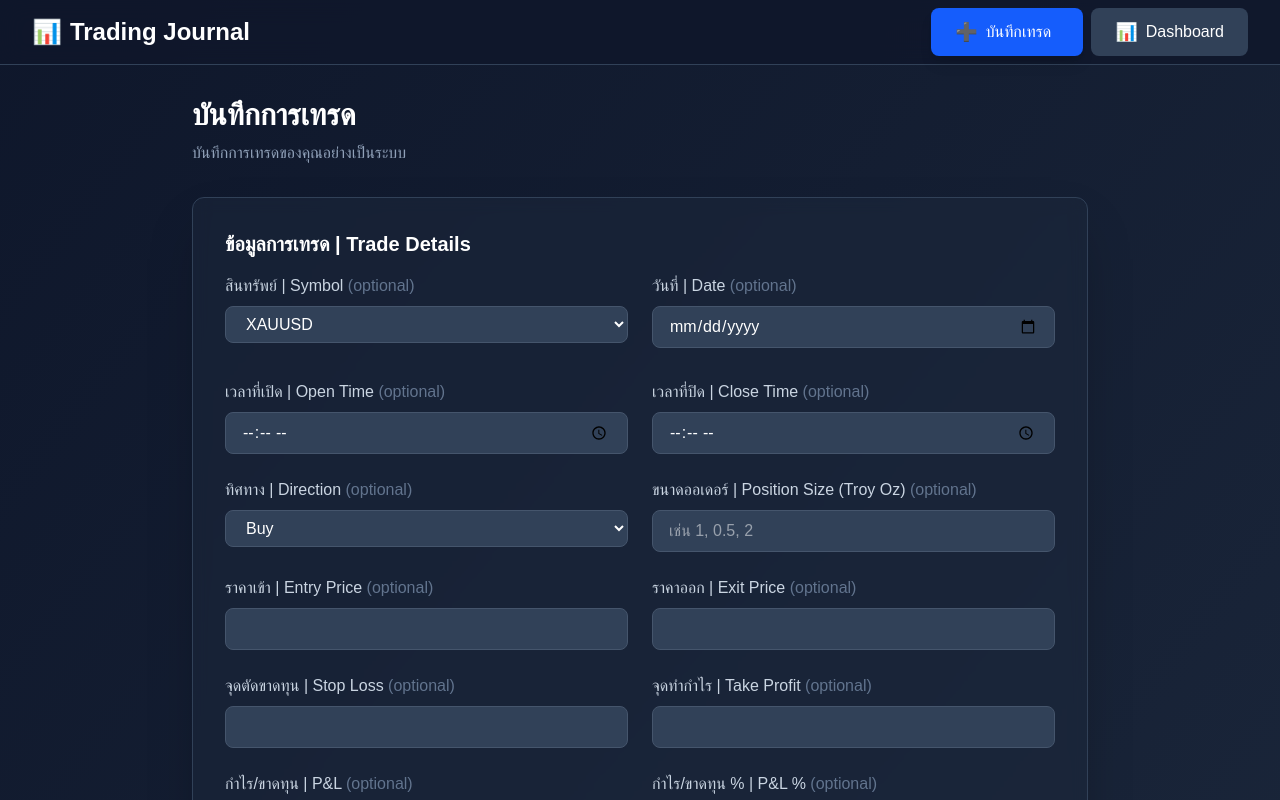
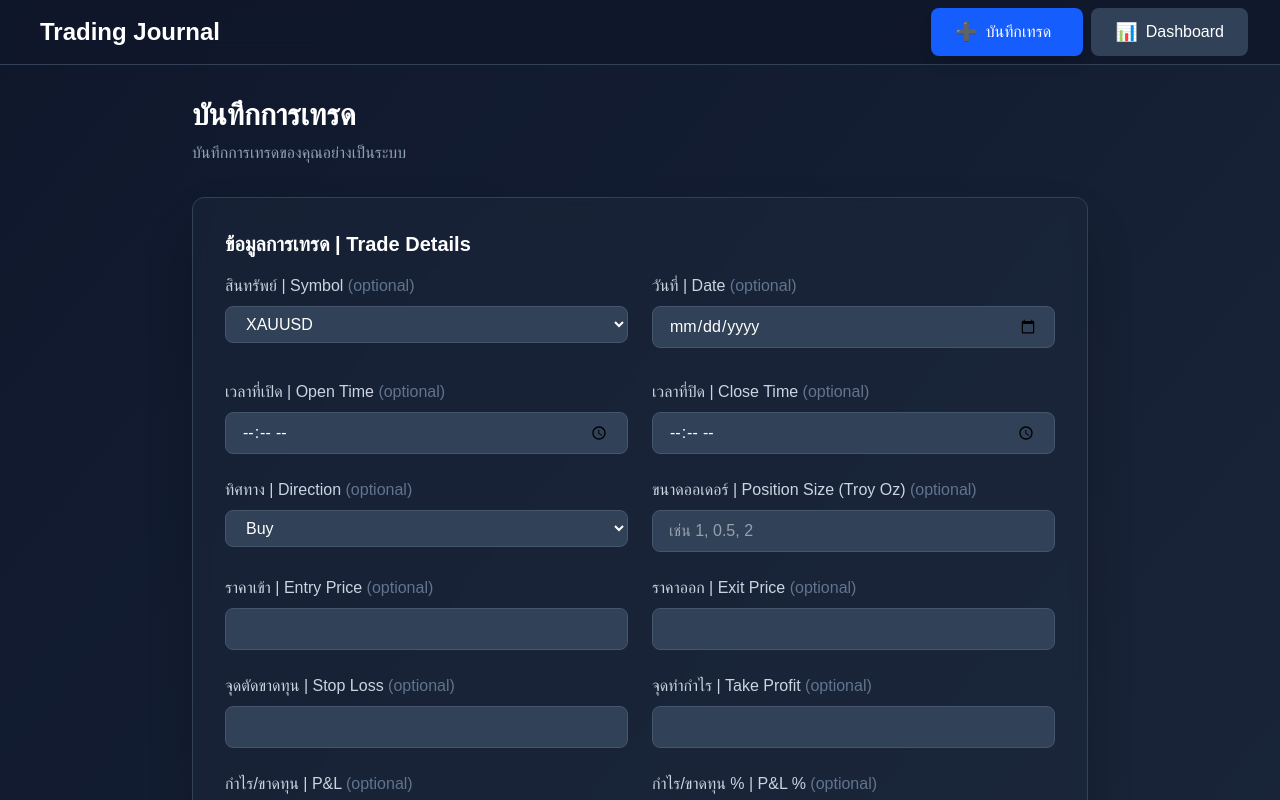
Before and after one commit to Aten2004/Trading-Journal, a Next.js app: page / in a window 1280 px wide. Shown: the top 800 px of the page. Built offline with nearby package versions, Linux system fonts and the light colour scheme.

Commit message:
remove icon

```diff
--- a/app/components/Navbar.tsx
+++ b/app/components/Navbar.tsx
@@ -11,7 +11,7 @@ export default function Navbar() {
         <div className="flex items-center justify-between h-16">
           {/* Logo */}
           <div className="flex items-center space-x-2">
-            <span className="text-xl sm:text-2xl">📊</span>
+            <span className="text-xl sm:text-2xl"></span>
             <h1 className="text-lg sm:text-xl md:text-2xl font-bold text-white">
               Trading Journal
             </h1>
--- a/app/dashboard/page.tsx
+++ b/app/dashboard/page.tsx
@@ -6,7 +6,6 @@ import {
 } from 'recharts';
 import TradesTable from '../components/TradesTable';
 import Navbar from '../components/Navbar';
-import TradesTable from '@/components/TradesTable';
 
 interface Trade {
   id: string;
```
